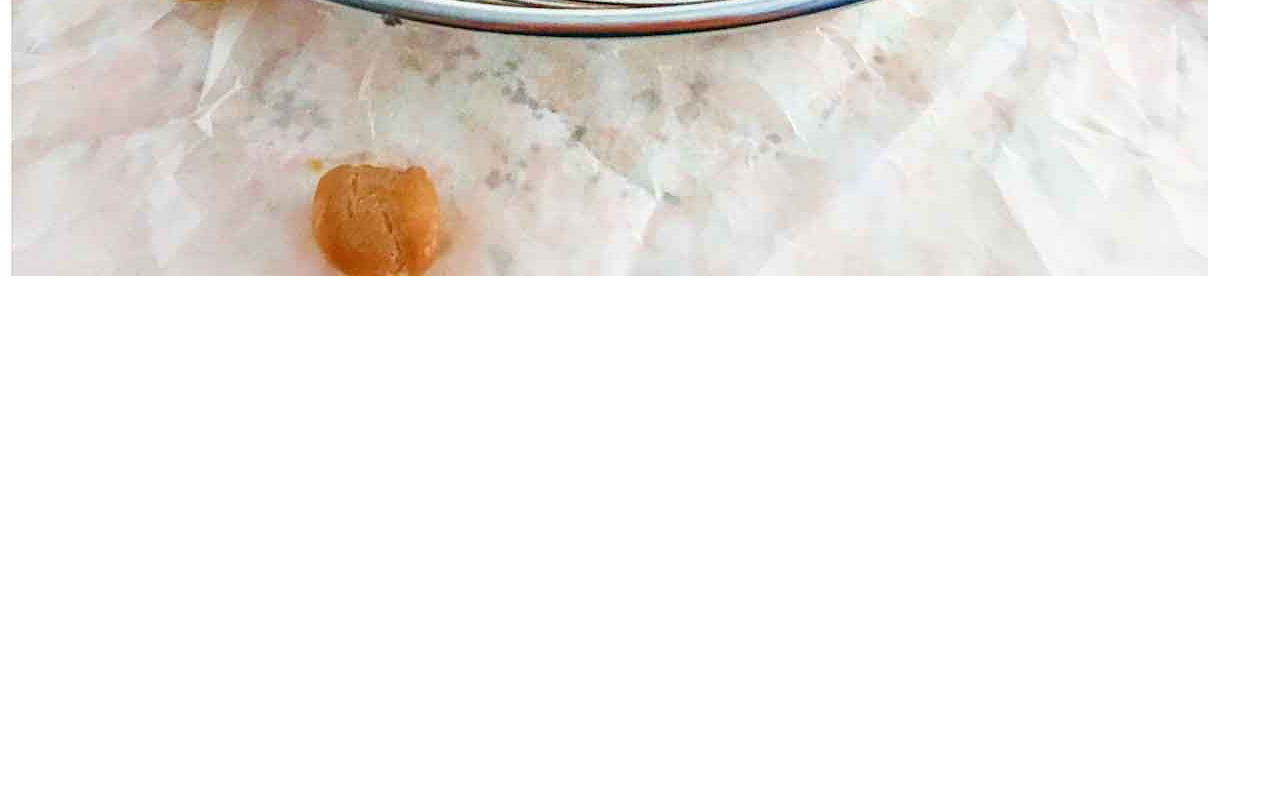
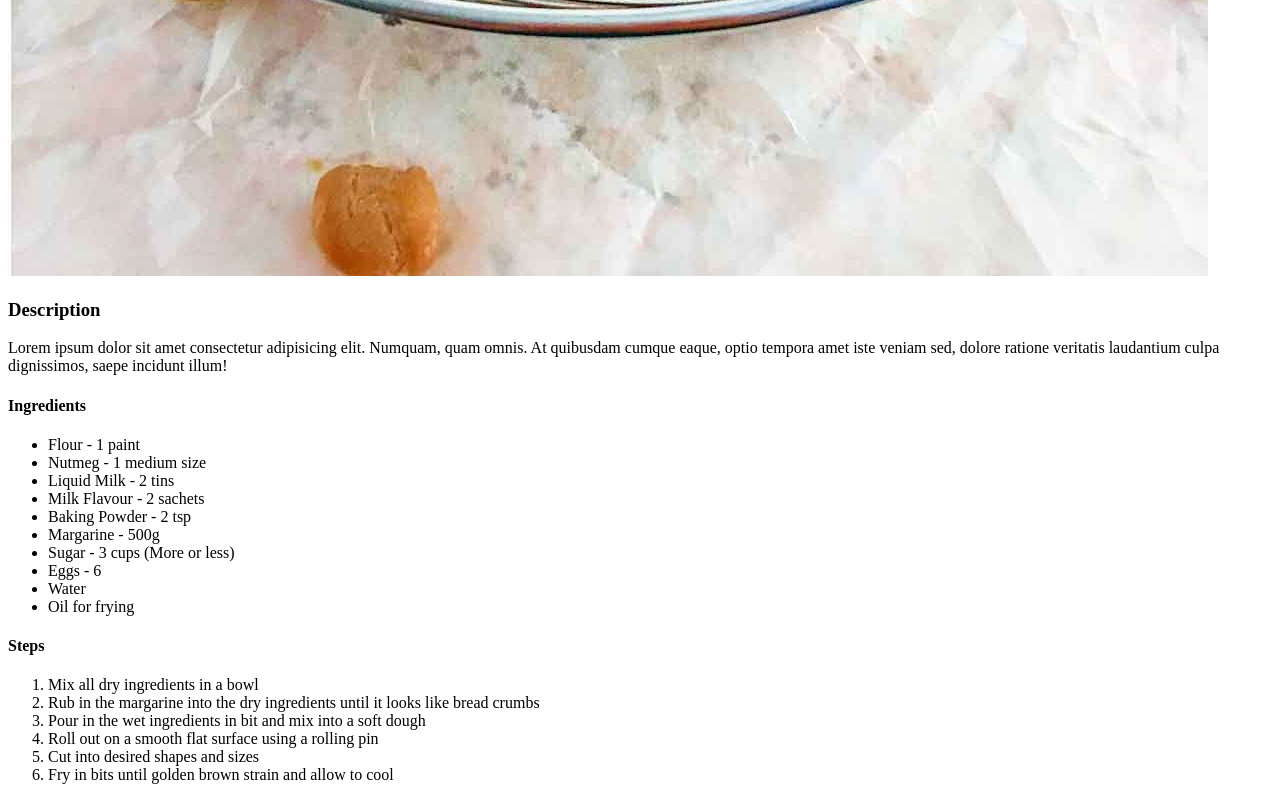
Before and after one commit to Luwat/odin-recipes, a plain HTML site: page recipes/chin-chin.html in a window 1280 px wide. Shown: the part 1004-1804 px from the top of the page. Before the commit the page ends 1292 px from the top, so only its background shows below. Drawn offline with Linux system fonts and the light colour scheme.

Commit message:
just edited

```diff
--- a/recipes/chin-chin.html
+++ b/recipes/chin-chin.html
@@ -9,5 +9,39 @@
 <body>
     <h1>Chin Chin Recipe</h1>
     <img src="../images/chin-chin.jpeg" alt="">
+    <h3>Description</h3>
+    <p>
+        Lorem ipsum dolor sit amet consectetur adipisicing elit.
+        Numquam, quam omnis. At quibusdam cumque eaque,
+        optio tempora amet iste veniam sed, dolore
+        ratione veritatis laudantium culpa dignissimos,
+        saepe incidunt illum!
+    </p>
+    <h4>Ingredients</h4>
+    <ul>
+        <li>Flour - 1 paint</li>
+        <li>Nutmeg - 1 medium size</li>
+        <li>Liquid Milk - 2 tins</li>
+        <li>Milk Flavour - 2 sachets</li>
+        <li>Baking Powder - 2 tsp</li>
+        <li>Margarine - 500g</li>
+        <li>Sugar - 3 cups (More or less)</li>
+        <li>Eggs - 6</li>
+        <li>Water</li>
+        <li>Oil for frying</li>
+    </ul>
+    <h4>Steps</h4>
+    <ol>
+        <li>Mix all dry ingredients in a bowl</li>
+        <li>Rub in the margarine into the dry ingredients until
+            it looks like bread crumbs
+        </li>
+        <li>Pour in the wet ingredients in bit and mix
+            into a soft dough
+        </li>
+        <li>Roll out on a smooth flat surface using a rolling pin</li>
+        <li>Cut into desired shapes and sizes</li>
+        <li>Fry in bits until golden brown strain and allow to cool</li>
+    </ol>
 </body>
 </html>
```
Also changed, not shown: recipes/chicken.html (+1 -0 lines).
